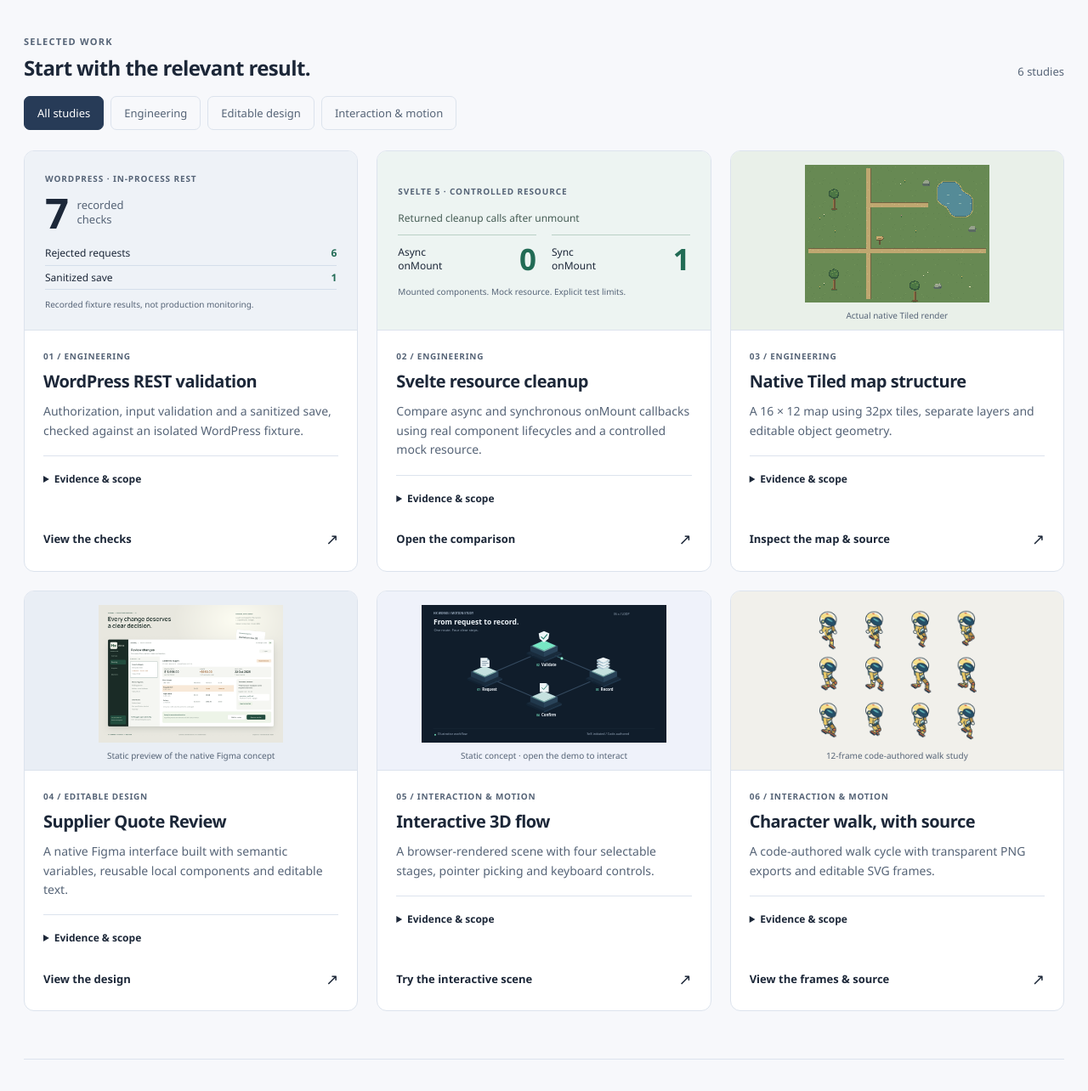
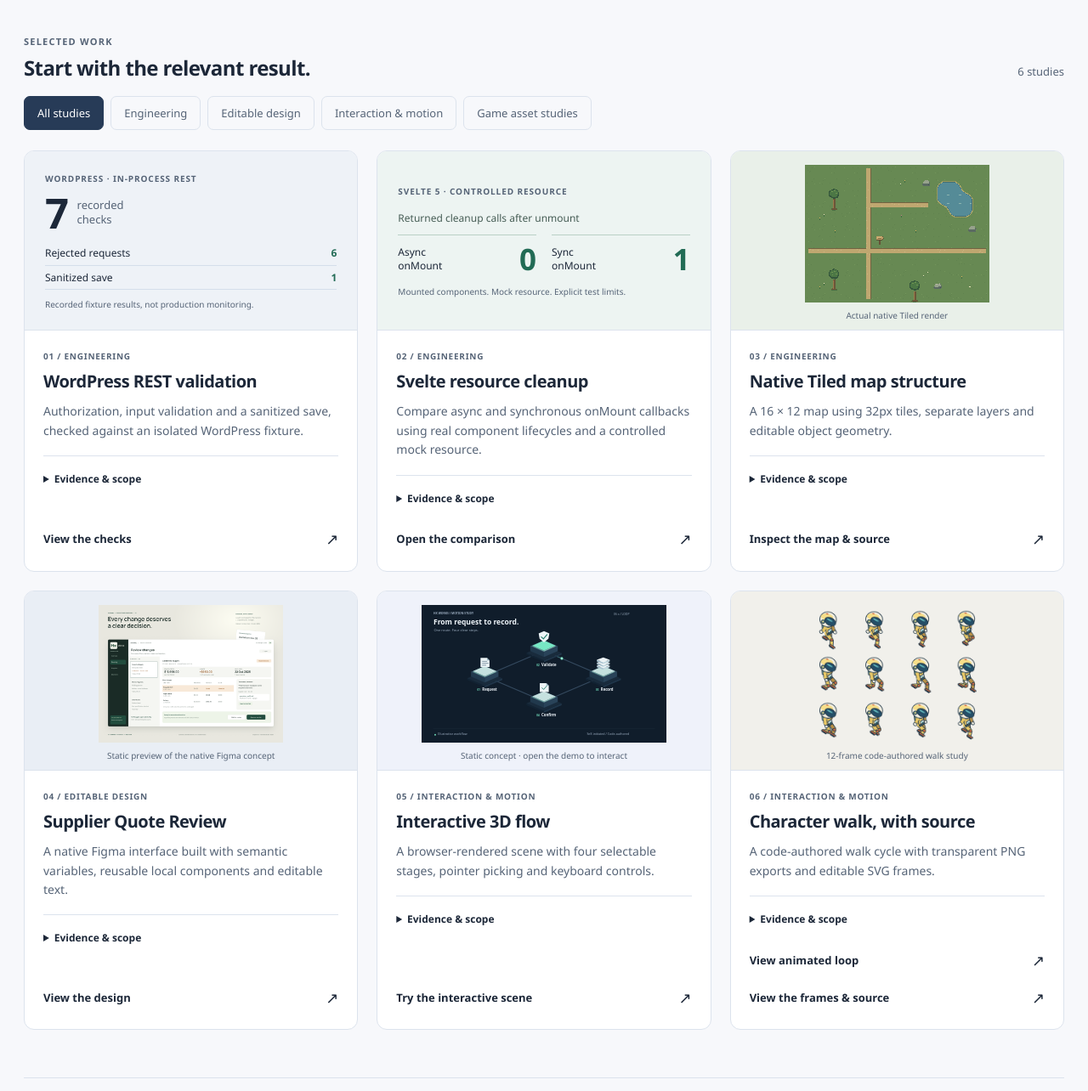
Before and after one commit to hxsworrk-lab/ui-motion-study, a plain HTML site: page selected-studies/index.html in a window 1280 px wide. Shown: the part 253-1537 px from the top of the page at 85% size. Drawn offline with Linux system fonts and the light colour scheme.

Commit message:
Add shareable study filters and game asset navigation

```diff
--- a/selected-studies/app.js
+++ b/selected-studies/app.js
@@ -2,14 +2,56 @@
 const filters = [...document.querySelectorAll('[data-filter]')];
 const studies = [...document.querySelectorAll('[data-category]')];
 const result = document.querySelector('#result-count');
-filters.forEach(button => button.addEventListener('click', () => {
-  const category = button.dataset.filter;
+const categoryHashes = new Map([
+  ['all', 'studies'],
+  ['engineering', 'engineering'],
+  ['design', 'editable-design'],
+  ['motion', 'interaction-motion'],
+  ['game-assets', 'game-assets']
+]);
+const hashCategories = new Map([...categoryHashes].map(([category, hash]) => [hash, category]));
+const gameStudyIds = new Set(['tiled-map', 'character-walk']);
+
+function showCategory(category) {
+  const button = filters.find(item => item.dataset.filter === category);
+  if (!button) return;
   filters.forEach(item => item.setAttribute('aria-pressed', String(item === button)));
   let visible = 0;
   studies.forEach(study => {
-    study.hidden = category !== 'all' && study.dataset.category !== category;
+    const matches = category === 'game-assets'
+      ? study.hasAttribute('data-game-asset')
+      : study.dataset.category === category;
+    study.hidden = category !== 'all' && !matches;
     if (!study.hidden) visible++;
   });
   const label = category === 'all' ? '' : ` · ${button.textContent.trim()}`;
   result.textContent = `${visible} ${visible === 1 ? 'study' : 'studies'}${label}`;
+}
+
+function syncFromHash() {
+  let fragment;
+  try {
+    fragment = decodeURIComponent(window.location.hash.slice(1));
+  } catch {
+    return;
+  }
+  if (gameStudyIds.has(fragment)) {
+    showCategory('game-assets');
+    // Filtering changes the card's position; restore its actual fragment target.
+    document.getElementById(fragment).scrollIntoView({ block: 'start' });
+  } else if (!fragment) {
+    showCategory('all');
+  } else if (hashCategories.has(fragment)) {
+    showCategory(hashCategories.get(fragment));
+  }
+  // Contact, top and unrelated fragments preserve the current selection.
+}
+
+filters.forEach(button => button.addEventListener('click', () => {
+  const category = button.dataset.filter;
+  showCategory(category);
+  const hash = `#${categoryHashes.get(category)}`;
+  if (window.location.hash !== hash) window.location.hash = hash;
 }));
+window.addEventListener('hashchange', syncFromHash);
+syncFromHash();
--- a/selected-studies/index.html
+++ b/selected-studies/index.html
@@ -43,6 +43,7 @@
         <button type="button" data-filter="engineering" aria-pressed="false">Engineering</button>
         <button type="button" data-filter="design" aria-pressed="false">Editable design</button>
         <button type="button" data-filter="motion" aria-pressed="false">Interaction &amp; motion</button>
+        <button type="button" id="game-assets" data-filter="game-assets" aria-pressed="false">Game asset studies</button>
       </div>
 
       <div class="study-grid">
@@ -79,7 +80,7 @@
           </div>
         </article>
 
-        <article class="study-card" data-category="engineering">
+        <article class="study-card" id="tiled-map" data-category="engineering" data-game-asset>
           <div class="study-preview image-preview map-preview"><img src="assets/native-map.png" alt="Native Tiled render of a small pixel-art field crossing" width="512" height="384" loading="lazy"><span class="image-caption">Actual native Tiled render</span></div>
           <div class="card-copy">
             <p class="case-type">03 / ENGINEERING</p>
@@ -112,13 +113,14 @@
           </div>
         </article>
 
-        <article class="study-card" data-category="motion">
+        <article class="study-card" id="character-walk" data-category="motion" data-game-asset>
           <div class="study-preview image-preview walk-preview"><img src="assets/walk-sheet.png" alt="Twelve transparent character-walk frames arranged as a sprite sheet" width="512" height="384" loading="lazy"><span class="image-caption">12-frame code-authored walk study</span></div>
           <div class="card-copy">
             <p class="case-type">06 / INTERACTION &amp; MOTION</p>
             <h3>Character walk, with source</h3>
             <p>A code-authored walk cycle with transparent PNG exports and editable SVG frames.</p>
             <details><summary>Evidence &amp; scope</summary><p>This is one walk cycle, not a complete action set or verified engine integration. The artwork is code-authored rather than hand-drawn. The source page shows the individual frames and export method.</p></details>
+            <a class="study-link" href="https://github.com/hxsworrk-lab/character-walk-study/blob/main/walk-loop.webp" target="_blank" rel="noopener noreferrer">View animated loop <span aria-hidden="true">↗</span></a>
             <a class="study-link" href="https://github.com/hxsworrk-lab/character-walk-study" target="_blank" rel="noopener noreferrer">View the frames &amp; source <span aria-hidden="true">↗</span></a>
           </div>
         </article>
```
